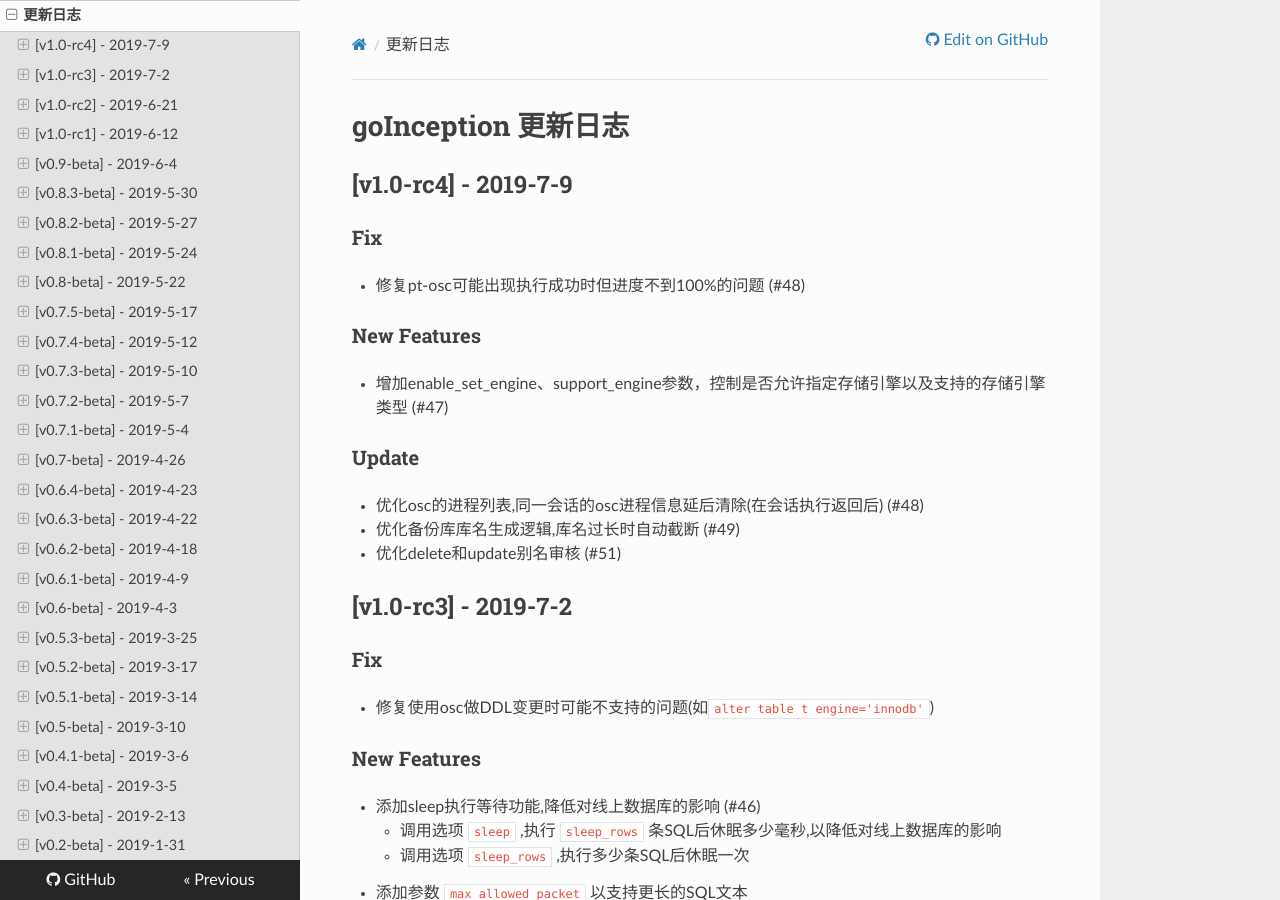
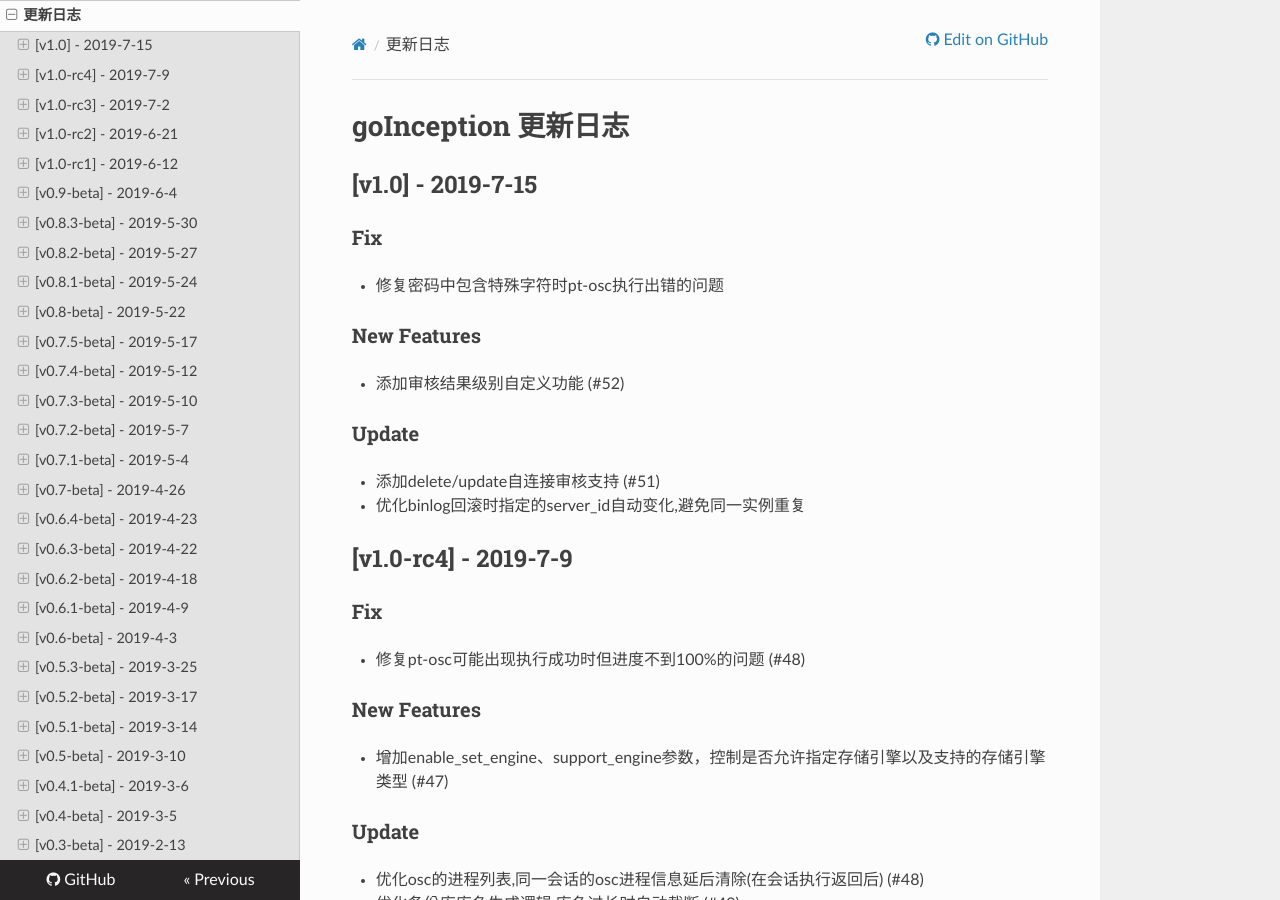
Before and after one commit to hanchuanchuan/goInception, an MkDocs documentation site: the page built from docs/changelog.md, in a window 1280 px wide and 900 px high. Built offline with MkDocs 1.6.1, drawn with Linux system fonts in a browser that asks for light colours; nearby versions of some CDN libraries.

Commit message:
release: v1.0

```diff
--- a/docs/changelog.md
+++ b/docs/changelog.md
@@ -1,4 +1,17 @@
 # goInception 更新日志
+
+
+## [v1.0] - 2019-7-15
+
+### Fix
+* 修复密码中包含特殊字符时pt-osc执行出错的问题
+
+### New Features
+* 添加审核结果级别自定义功能 (#52)
+
+### Update
+* 添加delete/update自连接审核支持 (#51)
+* 优化binlog回滚时指定的server_id自动变化,避免同一实例重复
 
 
 ## [v1.0-rc4] - 2019-7-9
```
